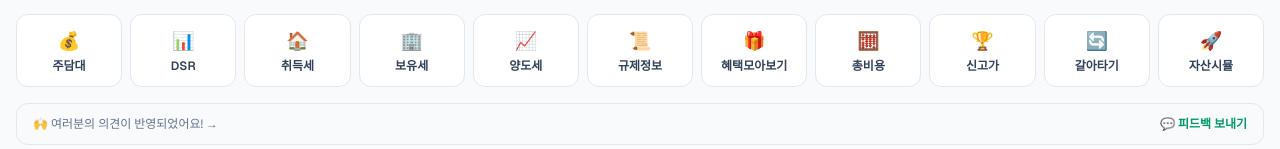
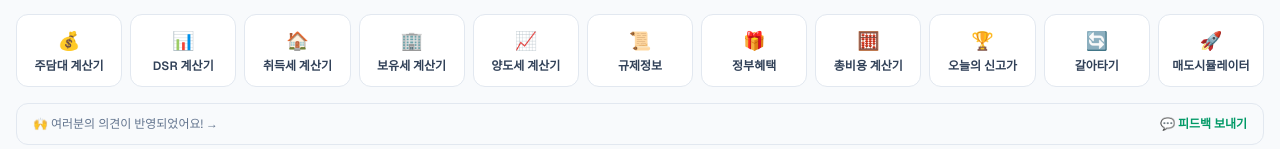
Before and after one commit to yongheon-cpf20d/Smart-zip, a Next.js app: page / in a window 1280 px wide. Shown: the part 137-286 px from the top of the page. Built offline with nearby package versions, Linux system fonts and the light colour scheme; no server answers; the database is empty.

Commit message:
파비콘, 디스크립션 수정

```diff
--- a/app/layout.tsx
+++ b/app/layout.tsx
@@ -13,10 +13,69 @@ const geistMono = Geist_Mono({
   subsets: ["latin"],
 });
 
+const BASE_URL = "https://ddokzip.com"; // 도메인 확정 후 수정
+
 export const metadata: Metadata = {
-  title: "똑집 DDokzip | 부동산 세금·대출·규제 정보",
-  description: "취득세·보유세·양도세 계산기, DSR·주담대 계산기, 규제현황, 신고가 정보를 한눈에. 국토교통부 공식 데이터 기반 부동산 종합 정보 플랫폼.",
-  keywords: "취득세계산기, 양도세계산기, 보유세계산기, DSR계산기, 주담대계산기, 부동산규제, 신고가",
+  metadataBase: new URL(BASE_URL),
+  title: {
+    default: "똑집 DDokzip | 부동산 세금·대출 한눈에 계산",
+    template: "%s | 똑집 DDokzip",
+  },
+  description:
+    "똑똑한 부동산 길잡이, 똑집. 취득세·보유세·양도세 계산기, DSR·주담대 계산기, 갈아타기 시뮬레이터, 규제현황, 신고가 정보를 한눈에. 국토교통부 공식 데이터 기반 부동산 종합 정보 플랫폼.",
+  keywords: [
+    "취득세계산기", "양도세계산기", "보유세계산기", "DSR계산기",
+    "주담대계산기", "부동산규제", "신고가", "갈아타기시뮬레이터",
+    "총비용계산기", "생애최초취득세", "부동산세금", "똑집",
+  ],
+  authors: [{ name: "똑집 DDokzip" }],
+  creator: "똑집 DDokzip",
+
+  // Open Graph (카카오톡, 페이스북, 슬랙 등)
+  openGraph: {
+    type: "website",
+    locale: "ko_KR",
+    url: BASE_URL,
+    siteName: "똑집 DDokzip",
+    title: "똑집 DDokzip | 부동산 세금·대출 한눈에 계산",
+    description:
+      "똑똑한 부동산 길잡이, 똑집. 취득세·보유세·양도세 계산기, DSR·주담대 계산기, 갈아타기 시뮬레이터. 국토교통부 공식 데이터 기반.",
+    images: [
+      {
+        url: "/opengraph-image.png",
+        width: 1200,
+        height: 630,
+        alt: "똑집 DDokzip — 부동산 세금·대출 한눈에 계산",
+      },
+    ],
+  },
+
+  // 트위터/X
+  twitter: {
+    card: "summary_large_image",
+    title: "똑집 DDokzip | 부동산 세금·대출 한눈에 계산",
+    description:
+      "똑똑한 부동산 길잡이, 똑집. 취득세·보유세·양도세 계산기, DSR·주담대 계산기, 갈아타기 시뮬레이터. 국토교통부 공식 데이터 기반.",
+    images: ["/twitter-image.png"],
+  },
+
+  // 검색엔진
+  robots: {
+    index: true,
+    follow: true,
+    googleBot: {
+      index: true,
+      follow: true,
+      "max-image-preview": "large",
+      "max-snippet": -1,
+    },
+  },
+
+  // 네이버/구글 인증 (나중에 서치콘솔 등록 시 추가)
+  // verification: {
+  //   google: "구글서치콘솔인증코드",
+  //   other: { "naver-site-verification": "네이버웹마스터코드" },
+  // },
 };
 
 export default function RootLayout({
--- a/app/page.tsx
+++ b/app/page.tsx
@@ -38,17 +38,17 @@ const regulations = (["투기과열지구", "조정대상지역", "토지거래
 
 
 const navItems = [
-  { name: "주담대", href: "/loan", icon: "💰" },
-  { name: "DSR", href: "/dsr", icon: "📊" },
-  { name: "취득세", href: "/tax-acq", icon: "🏠" },
-  { name: "보유세", href: "/tax-hold", icon: "🏢" },
-  { name: "양도세", href: "/tax-sell", icon: "📈" },
+  { name: "주담대 계산기", href: "/loan", icon: "💰" },
+  { name: "DSR 계산기", href: "/dsr", icon: "📊" },
+  { name: "취득세 계산기", href: "/tax-acq", icon: "🏠" },
+  { name: "보유세 계산기", href: "/tax-hold", icon: "🏢" },
+  { name: "양도세 계산기", href: "/tax-sell", icon: "📈" },
   { name: "규제정보", href: "/regulation", icon: "📜" },
-  { name: "혜택모아보기", href: "/benefits", icon: "🎁" },
-  { name: "총비용", href: "/total-cost", icon: "🧮" },
-  { name: "신고가", href: "/new-high", icon: "🏆" },
+  { name: "정부혜택", href: "/benefits", icon: "🎁" },
+  { name: "총비용 계산기", href: "/total-cost", icon: "🧮" },
+  { name: "오늘의 신고가", href: "/new-high", icon: "🏆" },
   { name: "갈아타기", href: "/switch-sim", icon: "🔄" },
-  { name: "자산시뮬", href: "/asset-sim", icon: "🚀" },
+  { name: "매도시뮬레이터", href: "/asset-sim", icon: "🚀" },
 ];
 
 type NewsItem = {
```
Also changed, not shown: app/icon.svg (added).
